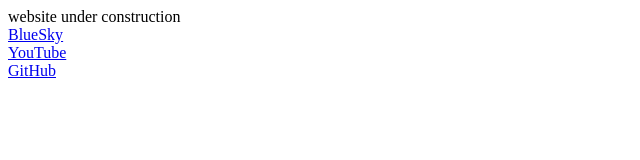
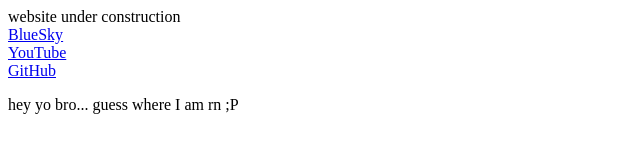
Before and after one commit to ghuzed/majorelle.ca, a plain HTML site: page app/index.html in a window 1280 px wide. Shown: the whole page, without its empty margins (0-640 px from the left). Drawn offline with Linux system fonts and the light colour scheme.

Commit message:
captain's log

```diff
--- a/app/index.html
+++ b/app/index.html
@@ -5,3 +5,4 @@
 <a href="https://www.youtube.com/@gongxii3603">YouTube</a>
 <br>
 <a href="https://github.com/ghuzed/majorelle.ca">GitHub</a>
+<p> hey yo bro... guess where I am rn ;P </p>
```
